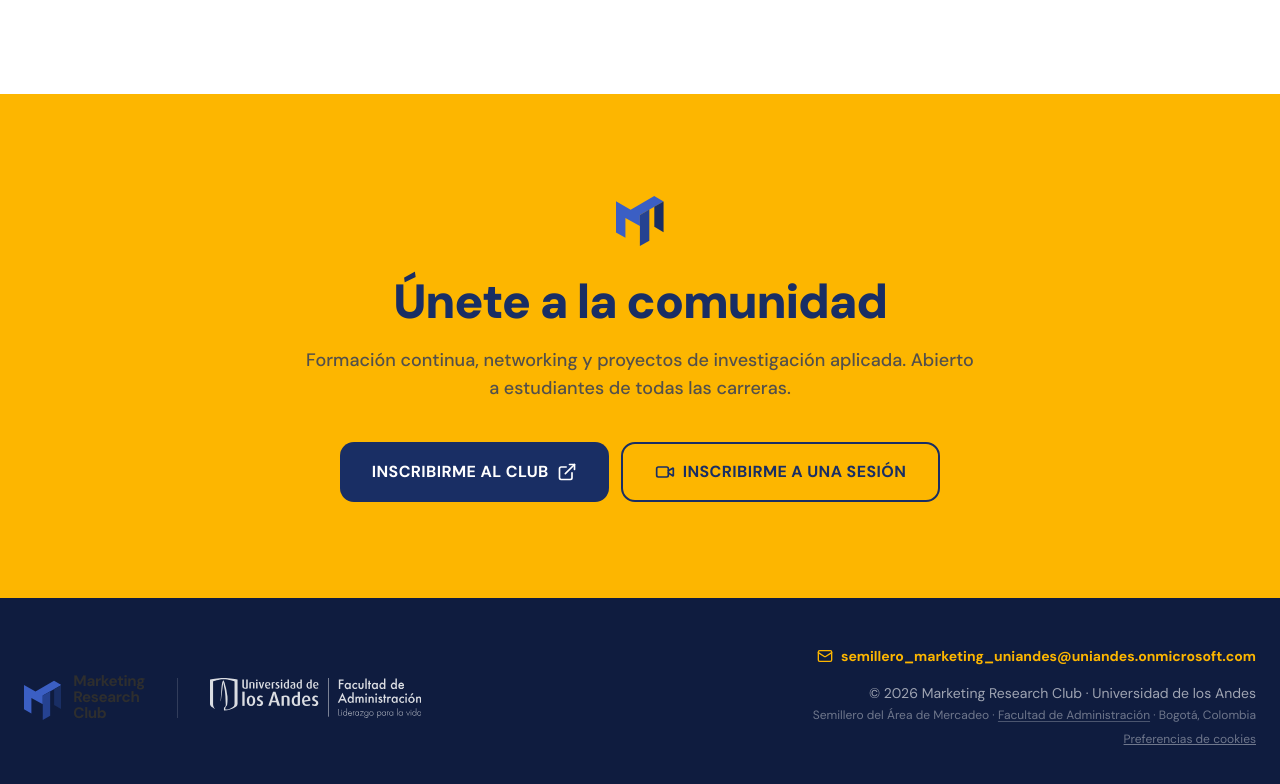
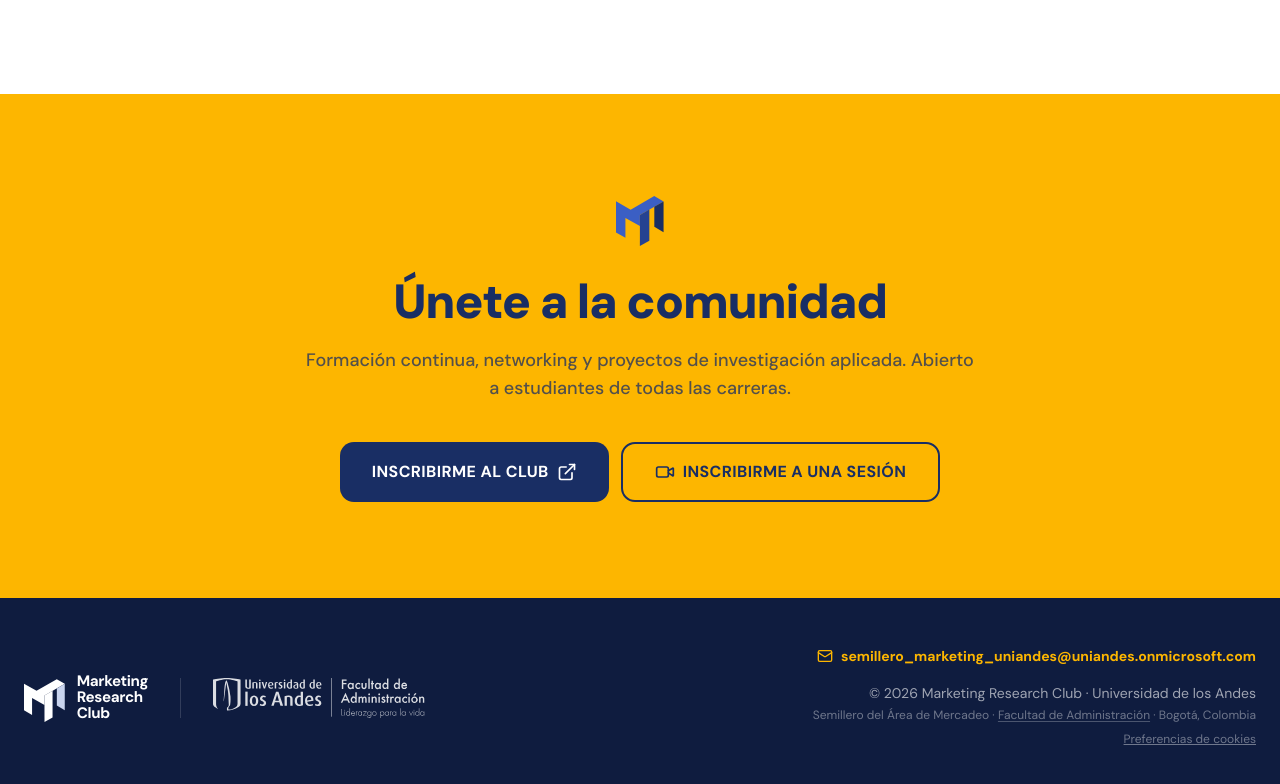
Before and after one commit to CamiloContrerasPhD/marketing-research-club, a React (Vite) app: page / in a window 1280 px wide. Shown: the part 10951-11735 px from the top of the page. Built offline with nearby package versions, Linux system fonts and the light colour scheme.

Commit message:
MRC logo update

```diff
--- a/src/App.tsx
+++ b/src/App.tsx
@@ -1001,7 +1001,10 @@
         <div className="mx-auto max-w-7xl px-5 sm:px-6">
           <div className="flex flex-col items-center justify-between gap-8 md:flex-row">
             <div className="flex flex-col items-center gap-6 sm:flex-row sm:gap-8">
-              <Logo markClassName="h-11" />
+              {/* Blanco sobre el azul tinta: la paleta principal (azules) y el texto
+                  oscuro desaparecían contra este fondo. Queda a juego con la
+                  Facultad, que también va en blanco. */}
+              <Logo variant="blanco" tone="blanco" markClassName="h-12" />
               <span className="hidden h-10 w-px bg-white/15 sm:block" />
               <a
                 href={FACULTAD_URL}
```
